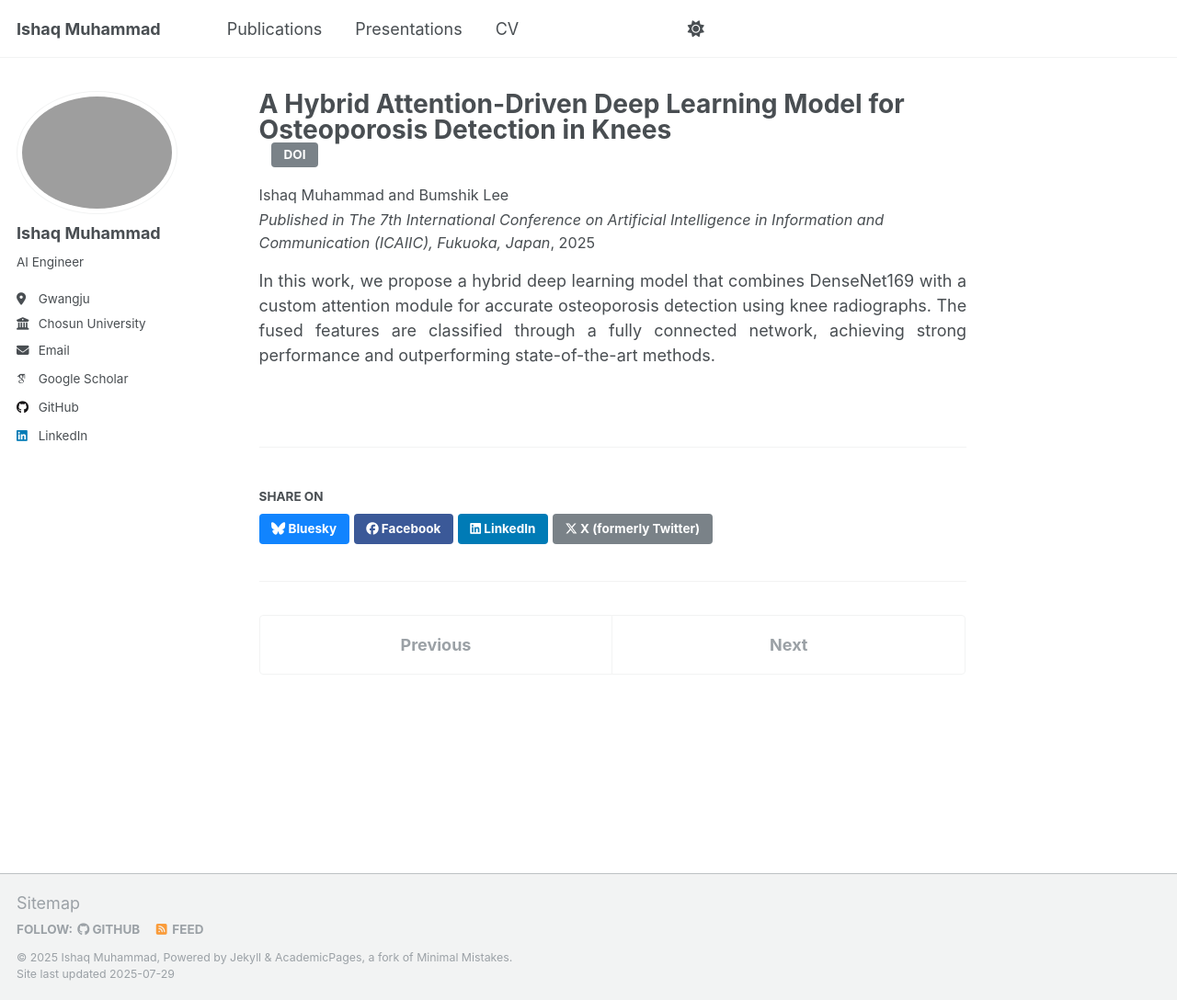
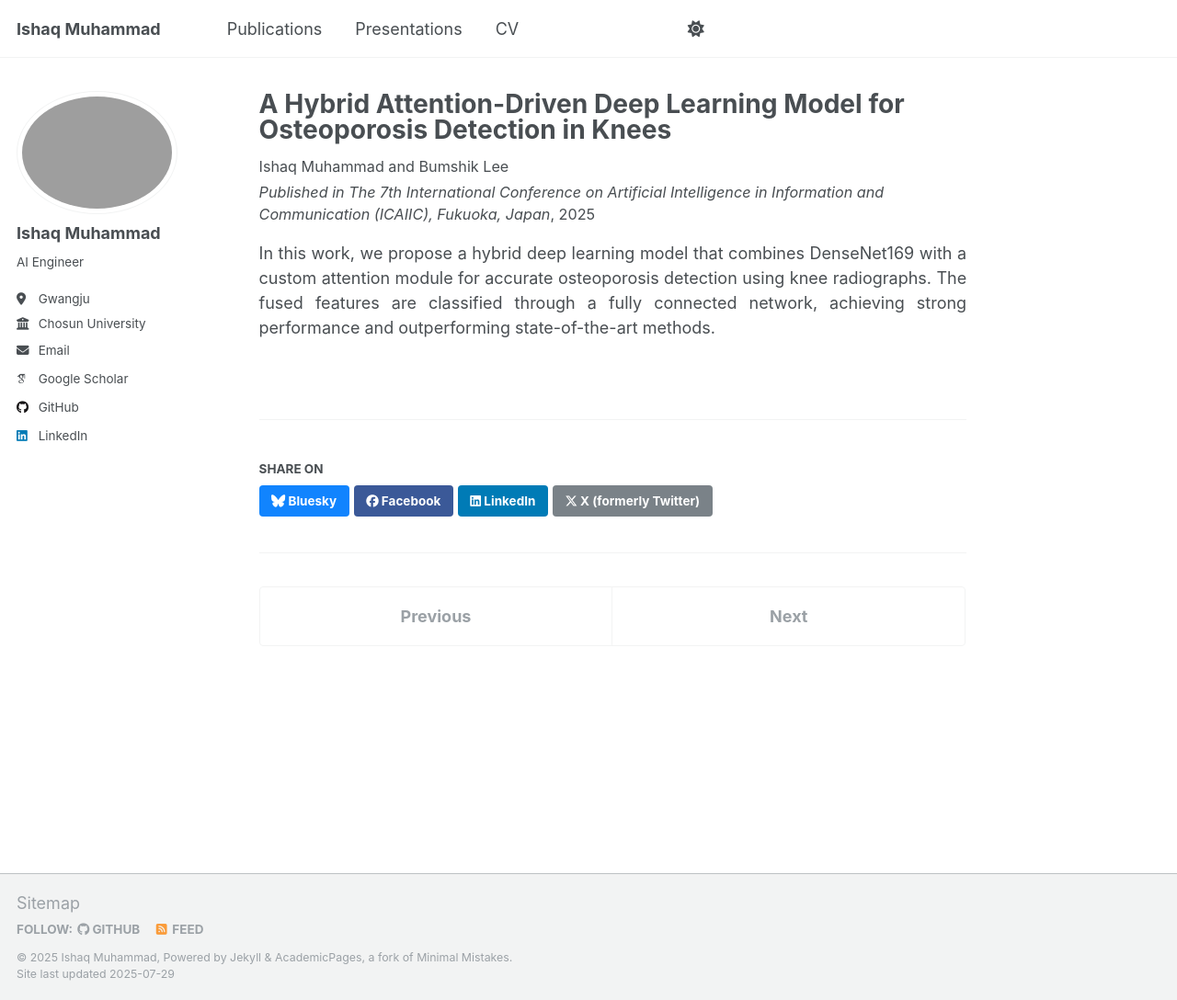
Before and after one commit to IshaqMKhan/IshaqMKhan.github.io, a Jekyll site: the page built from _publications/2025-06-08-paper-title-number-5.md, in a window 1280 px wide and 1088 px high. Shown: the whole window at 92% size. Built offline with Jekyll 4.4.1, drawn with Linux system fonts in a browser that asks for light colours; some web fonts are replaced; a script that is not in the unit is left out.

Commit message:
Update single.html

```diff
--- a/_layouts/single.html
+++ b/_layouts/single.html
@@ -35,12 +35,7 @@
       {% unless page.header.overlay_color or page.header.overlay_image %}
         <header>
           {% if page.title %}
-            <h1 class="page__title" itemprop="headline" style="display: flex; align-items: center; flex-wrap: wrap;">
-              {{ page.title }}
-              {% if page.doi %}
-                <a href="{{ page.doi }}" target="_blank" class="btn" style="margin-left: 0.75rem; font-size: 0.75rem;">DOI</a>
-              {% endif %}
-            </h1>
+            <h1 class="page__title" itemprop="headline">{{ page.title | markdownify | remove: "<p>" | remove: "</p>" }}</h1>
           {% endif %}
 
           {% if page.authors %}
```
